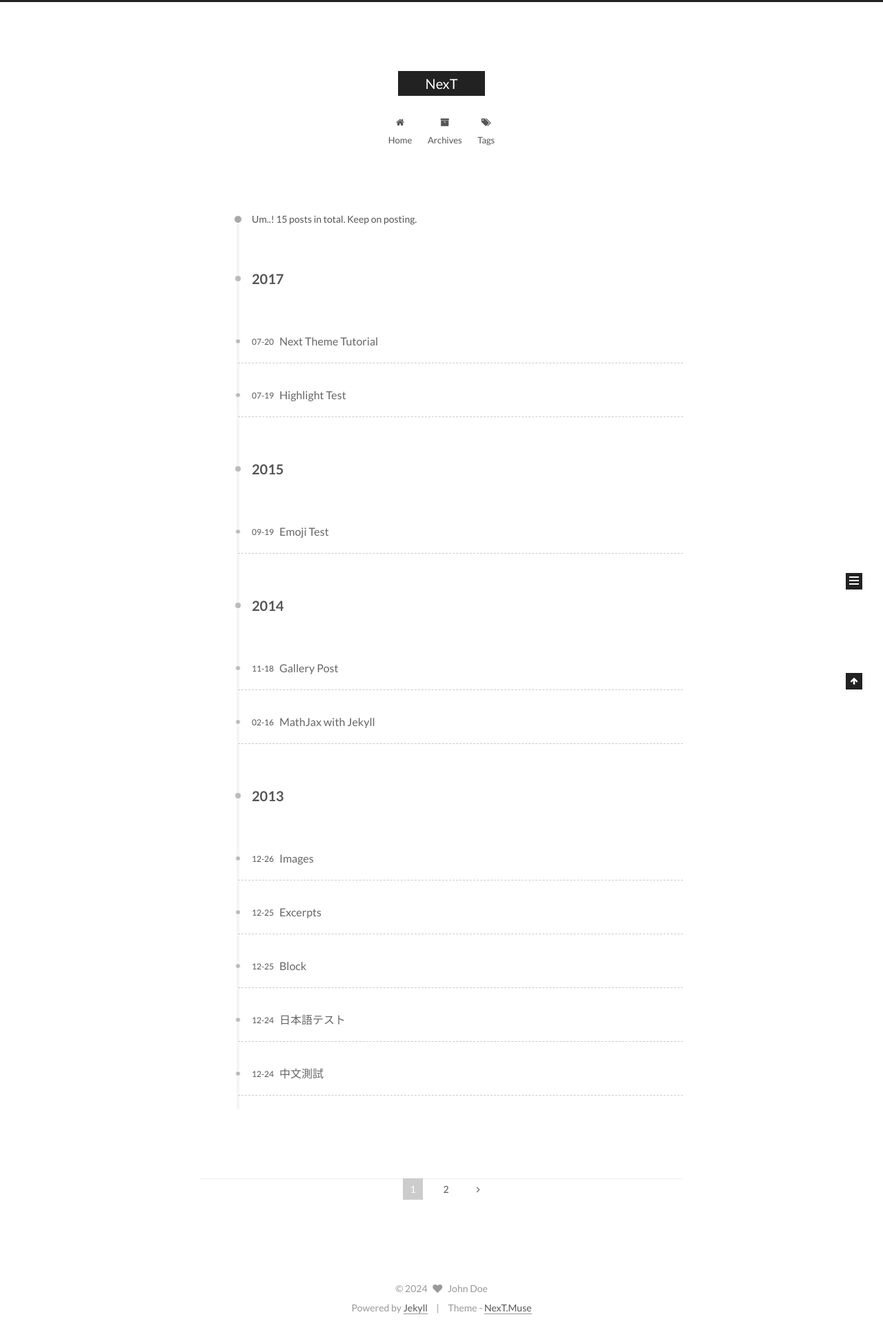
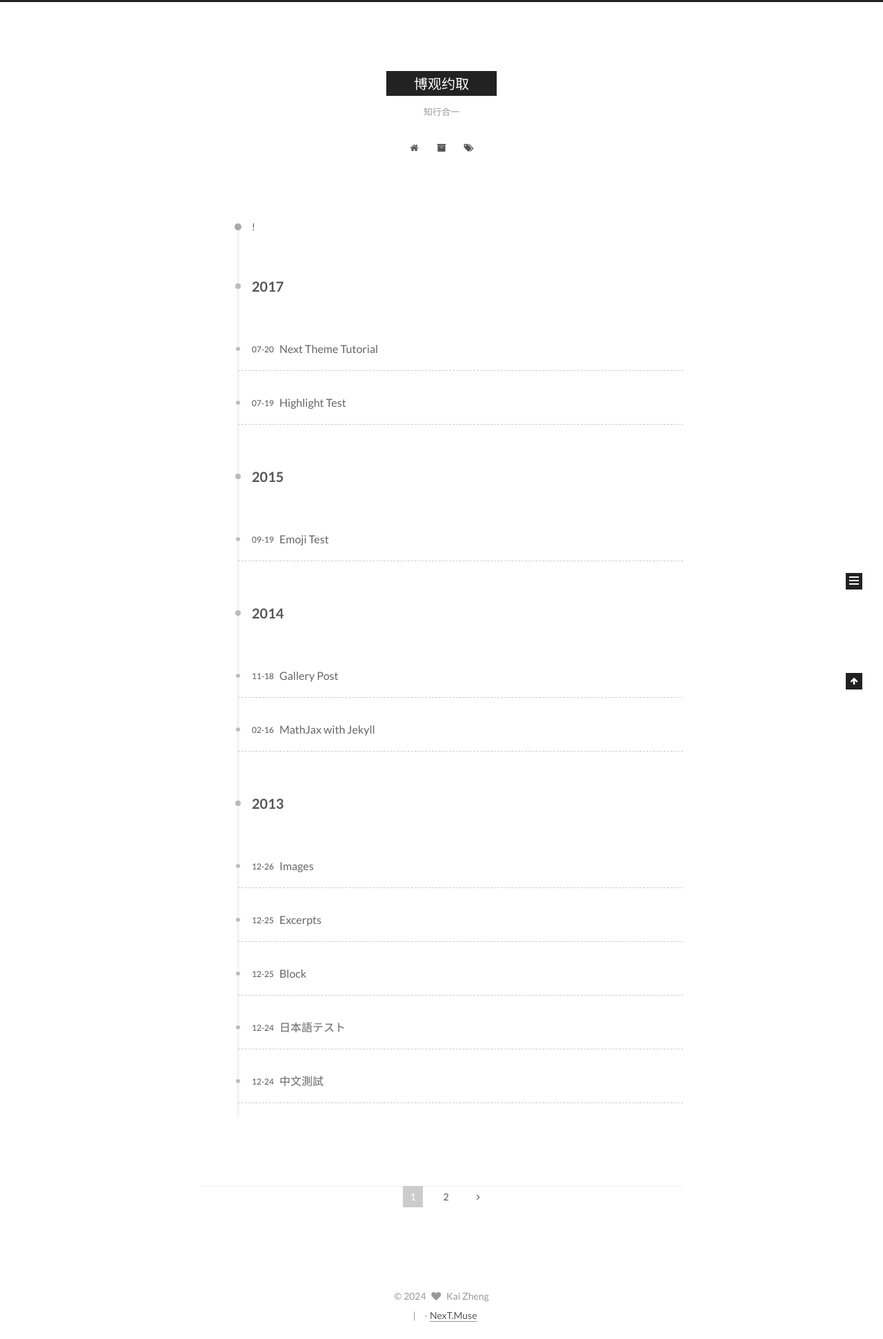
Before and after one commit to kaizjh/NexT, a Jekyll site: the page built from archives/index.html, in a window 1280 px wide. Shown: the whole page at 69% size. Built offline with Jekyll 4.4.1, drawn with Linux system fonts in a browser that asks for light colours.

Commit message:
modified:   _config.yml

```diff
--- a/_config.yml
+++ b/_config.yml
@@ -4,19 +4,19 @@
 # ---------------------------------------------------------------
 
 # Site
-title: NexT
-subtitle:
-description:
-author: John Doe
+title: 博观约取
+subtitle: 知行合一
+description: 我的CS自学博客
+author: Kai Zheng
 # Support language: de, en, fr-FR, id, ja, ko, pt-BR, pt, ru, zh-Hans, zh-hk, zh-tw
-language: en
+language: zh-hans
 date_format: '%Y-%m-%d'
 
 # URL
 ## If your site is put in a subdirectory, set url as 'http://yoursite.com' and baseurl as '/child'
-url:
-baseurl:
-permalink: pretty
+url: kaizjh.github.io
+baseurl: kaizjh.github.io
+permalink: kaizjh.github.io
 
 # Pagination
 paginate: 10
```
